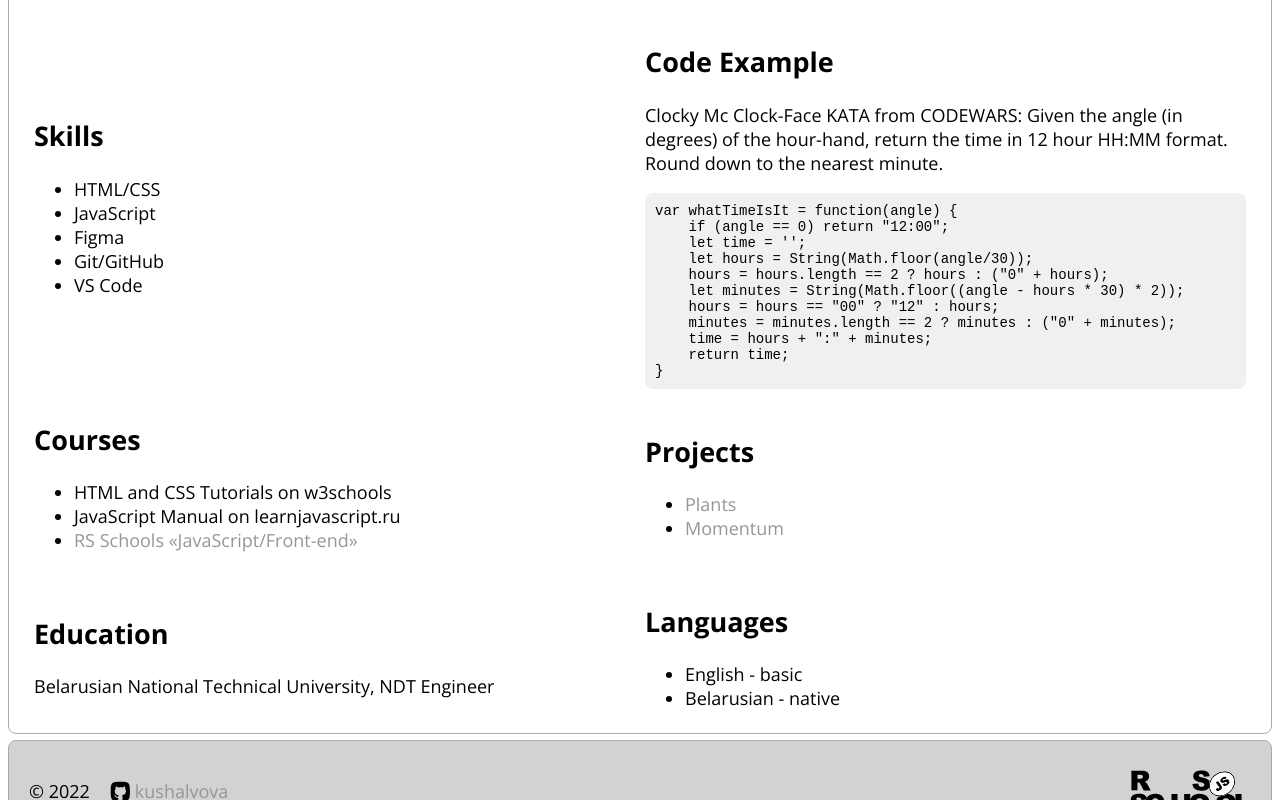
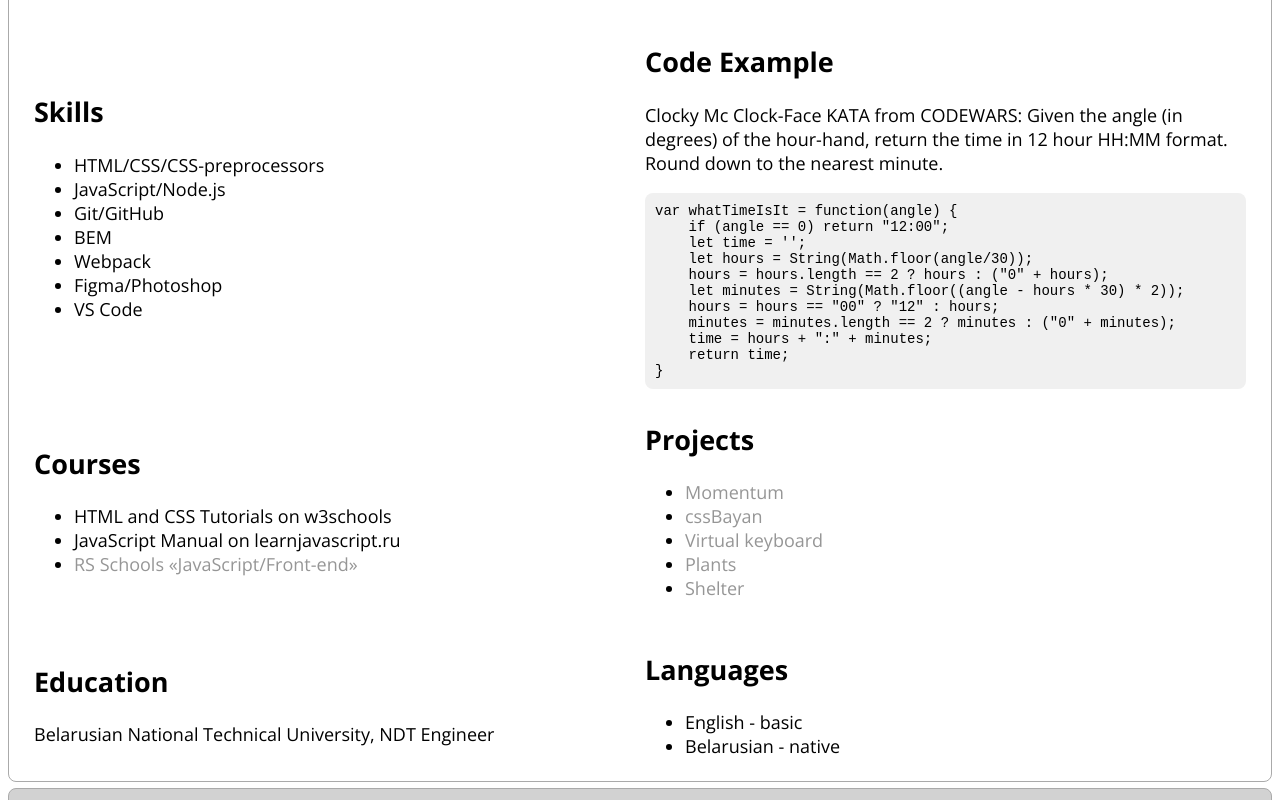
Before and after one commit to kushalvova/rsschool-cv, a plain HTML site: page index.html in a window 1280 px wide. Shown: the part 679-1479 px from the top of the page. Drawn offline with Linux system fonts and the light colour scheme.

Commit message:
refactor: add infomation

```diff
--- a/index.html
+++ b/index.html
@@ -62,10 +62,12 @@
         <section class="section" id="skills">
           <h2>Skills</h2>
           <ul>
-            <li>HTML/CSS</li>
-            <li>JavaScript</li>
-            <li>Figma</li>
+            <li>HTML/CSS/CSS-preprocessors</li>
+            <li>JavaScript/Node.js</li>
             <li>Git/GitHub</li>
+            <li>BEM</li>
+            <li>Webpack</li>
+            <li>Figma/Photoshop</li>
             <li>VS Code</li>
           </ul>
         </section>
@@ -96,8 +98,11 @@ var whatTimeIsIt = function(angle) {
         <section class="section" id="projects">
           <h2>Projects</h2>
           <ul>
+            <li><a href="https://kushalvova.github.io/momentum/" target="blank">Momentum</a></li>
+            <li><a href="https://kushalvova.github.io/cssBayan/cssBayan/" target="blank">cssBayan</a></li>
+            <li><a href="https://kushalvova.github.io/virtual-keyboard/" target="blank">Virtual keyboard</a></li>
             <li><a href="https://kushalvova.github.io/plants/" target="blank">Plants</a></li>
-            <li><a href="https://kushalvova.github.io/momentum/" target="blank">Momentum</a></li>
+            <li><a href="https://rolling-scopes-school.github.io/kushalvova-JSFE2023Q1/shelter/" target="blank">Shelter</a></li>
           </ul>
         </section>
         <section class="section" id="education">
```
